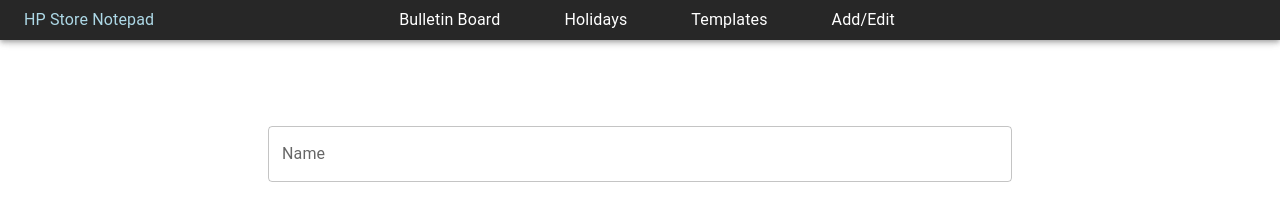
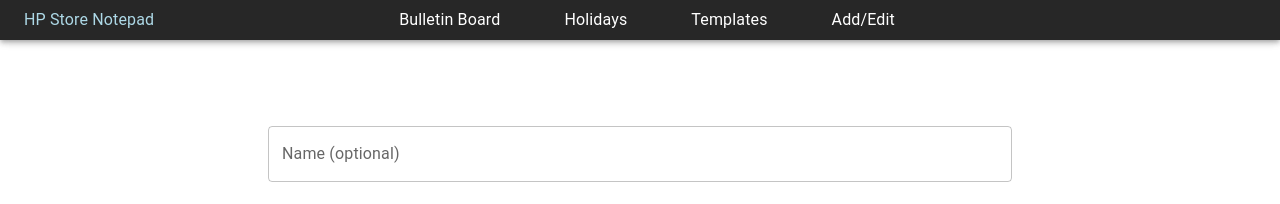
Before and after one commit to misterplain/hpNotePad, a React (Create React App) app in the folder frontend/: page /contact in a window 1280 px wide. Shown: the top 204 px of the page. Built offline with nearby package versions, Linux system fonts and the light colour scheme.

Commit message:
date picker fix

```diff
--- a/frontend/src/components/Contact.js
+++ b/frontend/src/components/Contact.js
@@ -94,7 +94,7 @@ const Contact = () => {
                 control={
                   <TextField
                     name='name'
-                    label='Name'
+                    label='Name (optional)'
                     variant='outlined'
                     color='secondary'
                     fullWidth
--- a/frontend/src/components/Templates.js
+++ b/frontend/src/components/Templates.js
@@ -90,6 +90,7 @@ const Templates = () => {
                       type='date'
                       fullWidth
                       onChange={(e) => setDate(convertDate(e.target.value))}
+                      onSelect={(e) => setDate(convertDate(e.target.value))}
                       InputLabelProps={{
                         shrink: true,
                       }}
```
